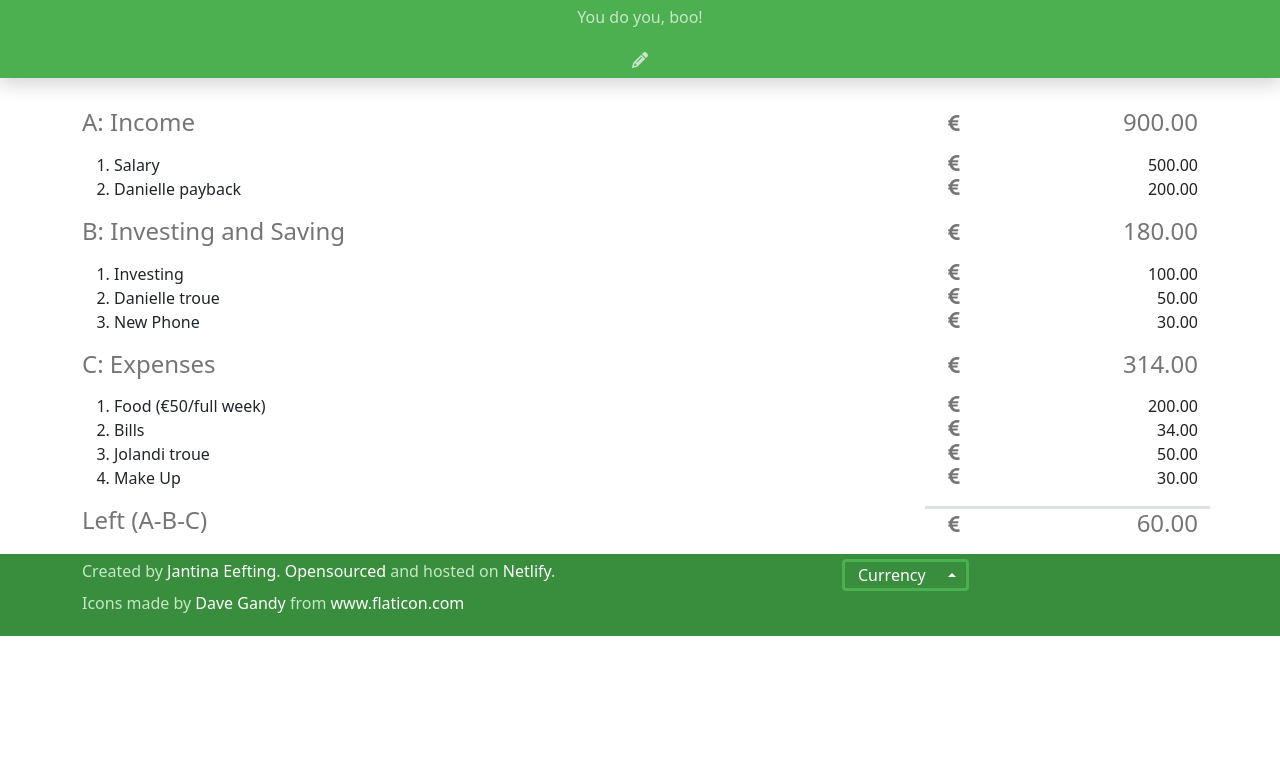
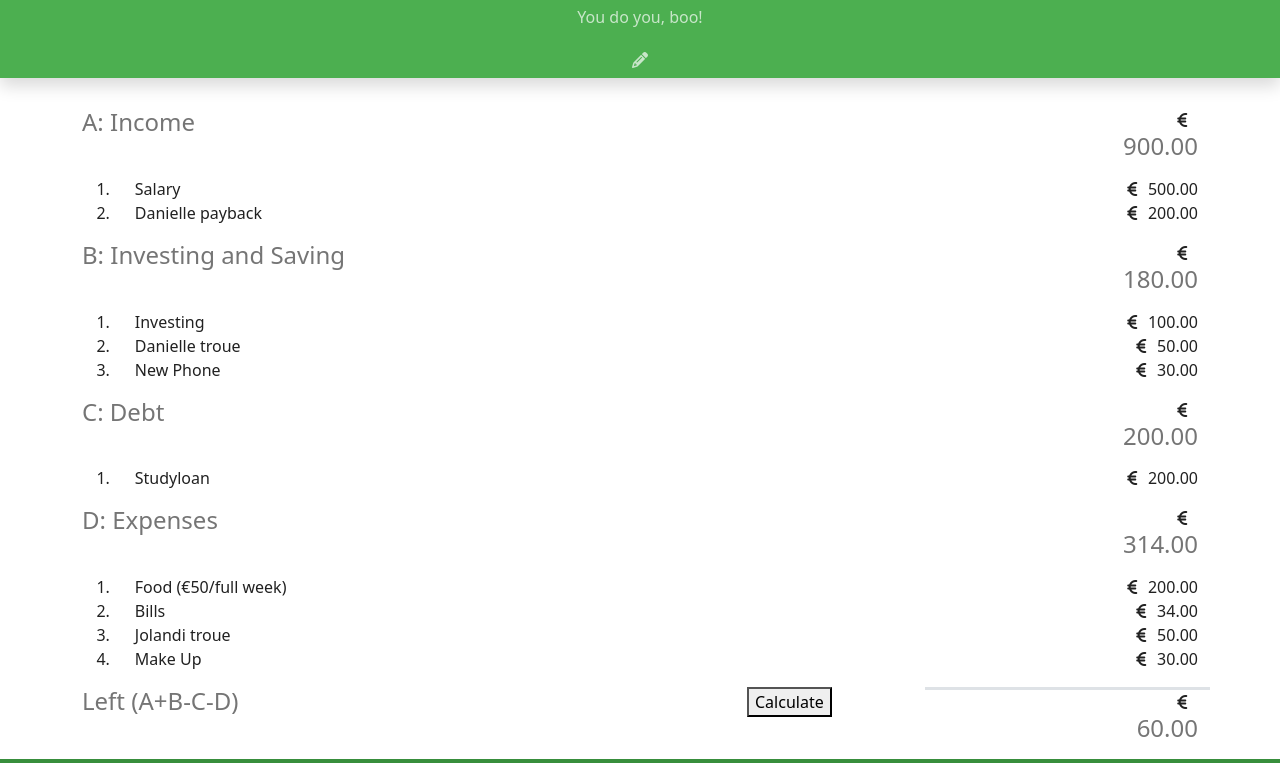
Before and after one commit to JantinaG/Budget-App, a plain HTML site: page index.html in a window 1280 px wide. Shown: the part 221-984 px from the top of the page. Before the commit the page ends 857 px from the top, so only its background shows below. Drawn offline with nearby package versions, Linux system fonts and the light colour scheme.

Commit message:
Changing currency icon style
CSS + HTML
> needs work

```diff
--- a/index.html
+++ b/index.html
@@ -145,7 +145,7 @@
         <div class="col-3 text-end">
           <ul>
             <li>
-              <h4>900.00</h4>
+              <h4 id="aTotal">900.00</h4>
             </li>
           </ul>
         </div>
@@ -164,6 +164,7 @@
           </ul>
         </div>
       </div>
+
       <div class="row">
         <div class="col-9">
           <h4>B: Investing and Saving</h4>
@@ -171,7 +172,7 @@
         <div class="col-3 text-end">
           <ul>
             <li>
-              <h4>180.00</h4>
+              <h4 id="bTotal">180.00</h4>
             </li>
           </ul>
         </div>
@@ -194,12 +195,36 @@
       </div>
       <div class="row">
         <div class="col-9">
-          <h4>C: Expenses</h4>
+          <h4>C: Debt</h4>
         </div>
         <div class="col-3 text-end">
           <ul>
             <li>
-              <h4>314.00</h4>
+              <h4 id="cTotal">200.00</h4>
+            </li>
+          </ul>
+        </div>
+      </div>
+      <div class="row">
+        <div class="col-9">
+          <ol>
+            <li>Studyloan</li>
+          </ol>
+        </div>
+        <div class="col-3 text-end">
+          <ul>
+            <li>200.00</li>
+          </ul>
+        </div>
+      </div>
+      <div class="row">
+        <div class="col-9">
+          <h4>D: Expenses</h4>
+        </div>
+        <div class="col-3 text-end">
+          <ul>
+            <li>
+              <h4 id="dTotal">314.00</h4>
             </li>
           </ul>
         </div>
@@ -223,13 +248,16 @@
         </div>
       </div>
       <div class="row">
-        <div class="col-9">
-          <h4>Left (A-B-C)</h4>
+        <div class="col-7">
+          <h4>Left (A+B-C-D)</h4>
+        </div>
+        <div class="col-2">
+          <button type="submit" onclick="finalCalculation">Calculate</button>
         </div>
         <div class="col-3 text-end border-top border-3">
           <ul>
             <li>
-              <h4>60.00</h4>
+              <h4 id="leftTotal">60.00</h4>
             </li>
           </ul>
         </div>
--- a/src/style.css
+++ b/src/style.css
@@ -94,10 +94,28 @@ h4 {
 
 ul {
   color: var(--primary-text);
+  list-style: none;
+  list-style-position: left;
+  /*padding: ;*/
 }
 
-.content ul li {
+li {
+  padding-left: 1.3em;
   color: var(--primary-text);
+}
+
+.content ul li:before {
+  content: "\f153"; /* FontAwesome Unicode */
+  font-family: FontAwesome;
+  display: inline-block;
+  margin-left: -1.3em; /* same as padding-left set on li */
+  width: 1.3em; /* same as padding-left set on li */
+
+  text-align: left;
+}
+
+/*.content ul li {
+
   list-style-image: url("/images/euro-symbol.png");
 }
 
```
